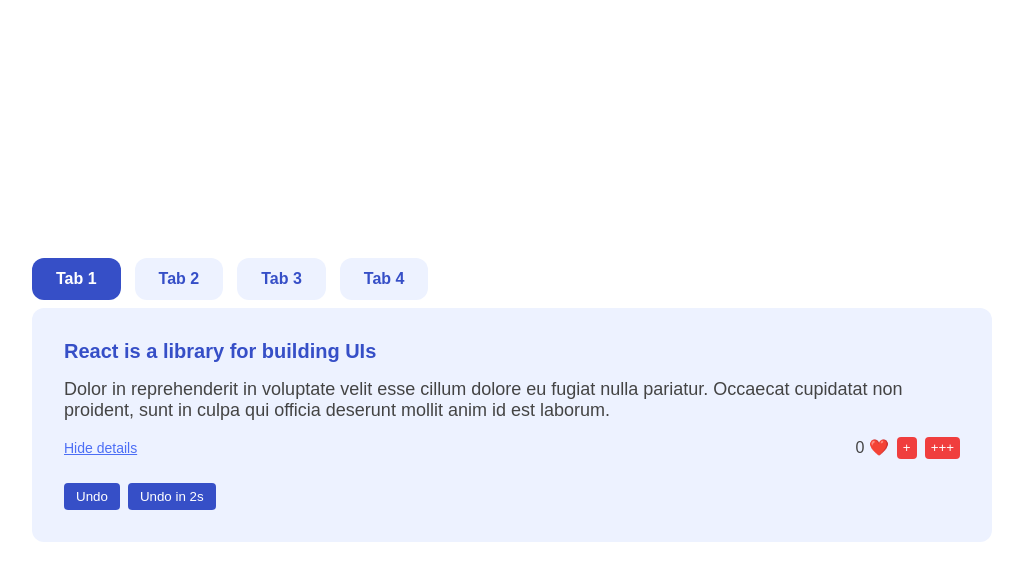
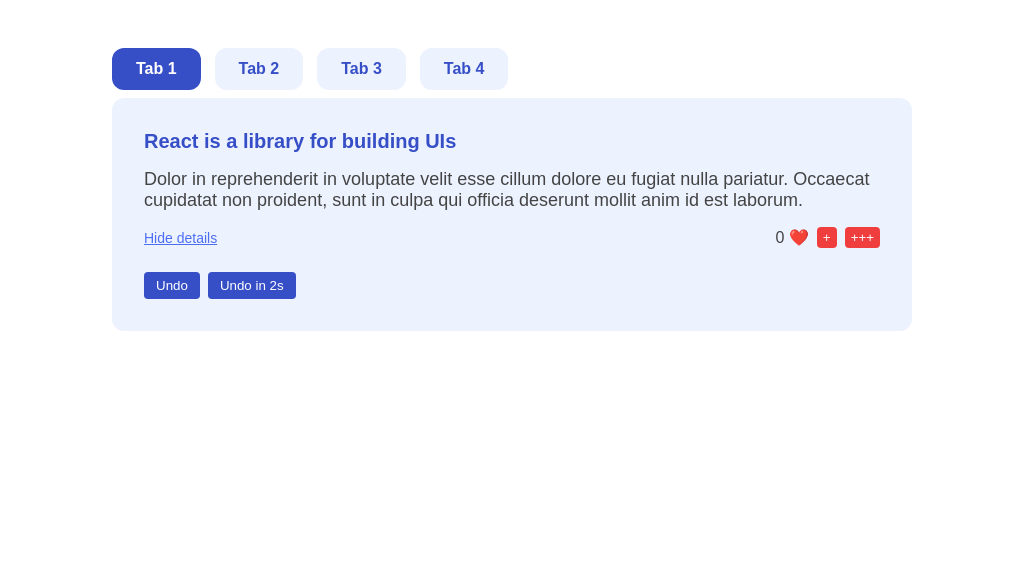
Before and after one commit to Marshal10/Tabs-and-contents-using-react, a React (Create React App) app: page / in a window 1280 px wide. Shown: the top 580 px of the page, without its empty margins (128-1151 px from the left). Built offline with nearby package versions, Linux system fonts and the light colour scheme.

Commit message:
Change content and different content component

```diff
--- a/src/App.js
+++ b/src/App.js
@@ -42,7 +42,11 @@
         <Tab num={3} active={active} onClick={handleActive} />
       </div>
 
-      <TabContent item={content[0]} />
+      {active <= 2 ? (
+        <TabContent item={content[active]} />
+      ) : (
+        <DifferentContent />
+      )}
     </div>
   );
 }
@@ -78,3 +82,11 @@
     </div>
   );
 }
+
+function DifferentContent() {
+  return (
+    <div className="tab-content">
+      <h4>I'm a DIFFERENT tab, so I reset state 💣💥</h4>
+    </div>
+  );
+}
--- a/src/index.css
+++ b/src/index.css
@@ -6,11 +6,8 @@
 
 body {
   font-family: sans-serif;
-  width: 100vw;
-  height: 100vh;
-  display: flex;
-  align-items: center;
-  justify-content: center;
+  margin: 48px 96px;
+  position: relative;
   color: #444;
 }
 
@@ -22,7 +19,7 @@
 }
 
 .app {
-  width: 75%;
+  width: 800px;
   margin: 0 auto;
 }
 
```
